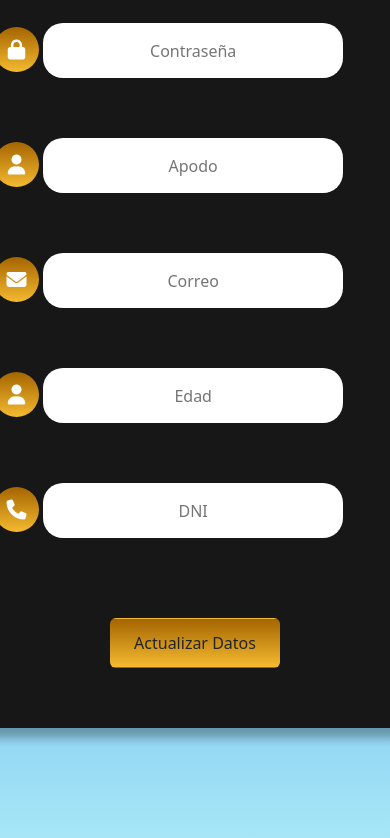
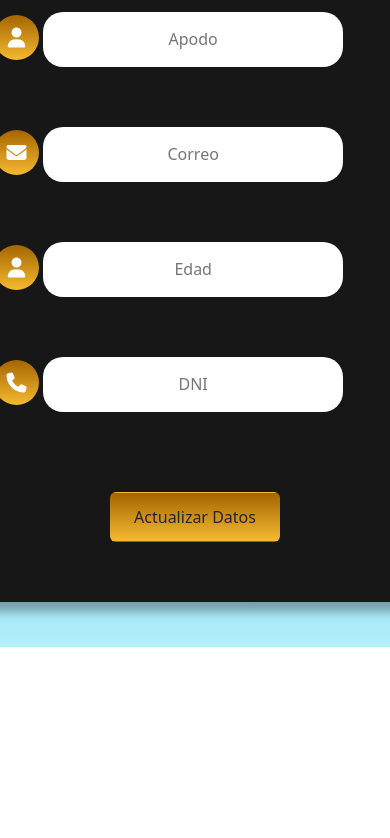
Before and after one commit to NahuSalinass/BetGambler, a website: page public/MiCuenta.html in a window 390 px wide. Shown: the part 197-1035 px from the top of the page. After the commit the page ends 899 px from the top, so only its background shows below. Drawn offline with nearby package versions, Linux system fonts and the light colour scheme.

Commit message:
Update stylecuenta.css

```diff
--- a/public/css/stylecuenta.css
+++ b/public/css/stylecuenta.css
@@ -209,7 +209,7 @@ h2{
 
 
 
-@media(max-width: 760px) {
+@media(max-width: 720px) {
 
    p{
       padding: 0 50px;
@@ -220,7 +220,7 @@ h2{
    }
 
    .sau{
-      height: 100vh;
+      height: 70vh;
       padding: 50px 0;
    }
 
```
